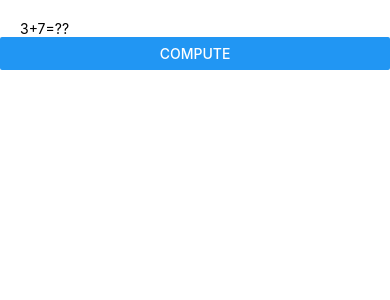
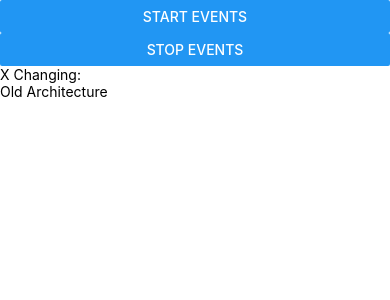
Before and after one commit to lindboe/SensorDemo, a React Native app: screen / in a window 390 px wide. Shown: the top 300 px of the page. Built offline with nearby package versions, Linux system fonts and the light colour scheme.

Commit message:
Sorta working, but my logic is wrong

```diff
--- a/App.tsx
+++ b/App.tsx
@@ -1,91 +1,65 @@
 
-import React from 'react';
-import {useState} from "react";
+import React, {useEffect, useReducer, useRef, useState} from 'react';
+import Accelerometer from 'accel-lib/src/index';
+
 import {
-SafeAreaView,
-StatusBar,
-Text,
-Button,
+  SafeAreaView,
+  Button,
+  Text,
+  NativeEventEmitter,
+  EmitterSubscription,
 } from 'react-native';
-import Accelerometer from 'accel-lib/src/index';
-const App =  () => {
-const [currentResult, setResult] = useState<number | null>(null);
-return (
+
+function AccelerometerObserver() {
+  const [shouldObserve, setShouldObserve] = useState(true);
+  const eventListener = useRef<EmitterSubscription | undefined>(undefined);
+  const xData = useRef({lastX: undefined, xChanged: false});
+  const [direction, setDirection] = useState(undefined);
+  // instead of changed/not changed, try moved left/moved right
+
+  useEffect(() => {
+    if (shouldObserve) {
+      console.log('STARTING');
+      const eventEmitter = new NativeEventEmitter(Accelerometer);
+      eventListener.current = eventEmitter.addListener(
+        'Accelerometer',
+        event => {
+          console.log(event);
+          const {lastX} = xData.current;
+          if (lastX === undefined || lastX === event.x) {
+            xData.current = {lastX: event.x, xChanged: true};
+          } else if (event.x < lastX) {
+            console.log('LEFT');
+            xData.current = {lastX: event.x, xChanged: true};
+            setDirection('left');
+          } else if (event.x > lastX) {
+            xData.current = {lastX: event.x, xChanged: false};
+            setDirection('right');
+          }
+        },
+      );
+      return () => eventListener.current?.remove();
+    } else if (!shouldObserve) {
+      eventListener.current?.remove();
+    }
+  }, [shouldObserve]);
+
+  return (
+    <>
+      <Button title="start events" onPress={() => setShouldObserve(true)} />
+      <Button title="stop events" onPress={() => setShouldObserve(false)} />
+      <Text>X Changing: {direction}</Text>
+    </>
+  );
+}
+
+const App = () => {
+  return (
     <SafeAreaView>
-    <StatusBar barStyle={'dark-content'}/>
-    <Text style={{marginLeft:20, marginTop:20}}>3+7={currentResult ?? "??"}</Text>
-    <Button title="Compute" onPress={async () => {
-        const result = await Accelerometer.add(3, 7);
-        setResult(result);
-    }} />
+      <AccelerometerObserver />
+      <Text>Old Architecture</Text>
     </SafeAreaView>
-);
+  );
 };
+
 export default App;
-
-// import React, {useEffect, useReducer, useRef, useState} from 'react';
-//
-// import {
-//   SafeAreaView,
-//   NativeModules,
-//   Button,
-//   ScrollView,
-//   Image,
-//   Text,
-//   NativeEventEmitter,
-//   EmitterSubscription,
-// } from 'react-native';
-//
-// function AccelerometerObserver() {
-//   const [shouldObserve, setShouldObserve] = useState(true);
-//   const eventListener = useRef<EmitterSubscription | undefined>(undefined);
-//   const xData = useRef({lastX: undefined, xChanged: false});
-//   const [direction, setDirection] = useState(undefined);
-//   // instead of changed/not changed, try moved left/moved right
-//
-//   useEffect(() => {
-//     if (shouldObserve) {
-//       console.log('STARTING');
-//       const eventEmitter = new NativeEventEmitter(NativeModules.Accelerometer);
-//       eventListener.current = eventEmitter.addListener(
-//         'Accelerometer',
-//         event => {
-//           console.log(event);
-//           const {lastX} = xData.current;
-//           if (lastX === undefined || lastX === event.x) {
-//             xData.current = {lastX: event.x, xChanged: true};
-//           } else if (event.x < lastX) {
-//             console.log('LEFT');
-//             xData.current = {lastX: event.x, xChanged: true};
-//             setDirection('left');
-//           } else if (event.x > lastX) {
-//             xData.current = {lastX: event.x, xChanged: false};
-//             setDirection('right');
-//           }
-//         },
-//       );
-//       return () => eventListener.current?.remove();
-//     } else if (!shouldObserve) {
-//       eventListener.current?.remove();
-//     }
-//   }, [shouldObserve]);
-//
-//   return (
-//     <>
-//       <Button title="start events" onPress={() => setShouldObserve(true)} />
-//       <Button title="stop events" onPress={() => setShouldObserve(false)} />
-//       <Text>X Changing: {direction}</Text>
-//     </>
-//   );
-// }
-//
-// const App = () => {
-//   return (
-//     <SafeAreaView>
-//       <AccelerometerObserver />
-//       <Text>Old Architecture</Text>
-//     </SafeAreaView>
-//   );
-// };
-//
-// export default App;
```
